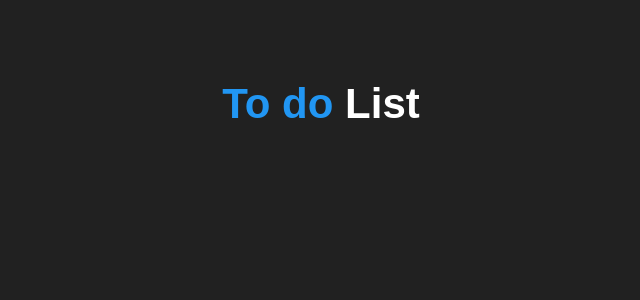
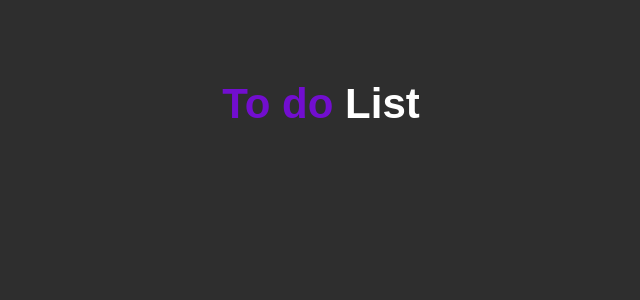
Before and after one commit to pauloJ-r/todolist, a React (Vite) app in the folder Client/: page / in a window 1280 px wide. Shown: the top 300 px of the page, without its empty margins (319-959 px from the left). Built offline with nearby package versions, Linux system fonts and the light colour scheme.

Commit message:
style: modificando cores

```diff
--- a/Client/src/index.module.css
+++ b/Client/src/index.module.css
@@ -1,30 +1,30 @@
 :root {
-    --primary-1: #e3f2fd;
-    --primary-2: #bbdefb;
-    --primary-3: #90caf9;
-    --primary-4: #64b5f6;
-    --primary-5: #42a5f5;
-    --primary-6: #2196f3;
-    --primary-7: #1e88e5;
-    --primary-8: #1976d2;
-    --primary-9: #1565c0;
+  --primary-1: #e4d9ee;
+  --primary-2: #caafe3;
+  --primary-3: #b180df;
+  --primary-4: #9b51e0;
+  --primary-5: #8824e6;
+  --primary-6: #720ecf;
+  --primary-7: #54079d;
+  --primary-8: #38006c;
+  --primary-9: #1e0052;
 
   --secondary-1: #ffffff;
-    --secondary-2: #f5f5f5;
-    --secondary-3: #eeeeee;
-    --secondary-4: #e0e0e0;
-    --secondary-5: #bdbdbd;
-    --secondary-6: #9e9e9e;
-    --secondary-7: #757575;
-    --secondary-8: #616161;
-    --secondary-9: #424242;
-    --secondary-10: #303030;
-    --secondary-11: #212121;
+  --secondary-2: #f7f7f7;
+  --secondary-3: #ededed;
+  --secondary-4: #dedede;
+  --secondary-5: #cccccc;
+  --secondary-6: #b3b3b3;
+  --secondary-7: #9c9c9c;
+  --secondary-8: #707070;
+  --secondary-9: #595959;
+  --secondary-10: #404040;
+  --secondary-11: #2e2e2e;
   --secondary-12: #121212;
   --secondary-13: #000000;
 
-    --error-1: #ef9a9a;
-    --error-2: #e57373;
+  --error-1: #ff8989;
+  --error-2: #df6161;
 }
 
 * {
```
Lines whose indentation alone changed are shown as unchanged.
